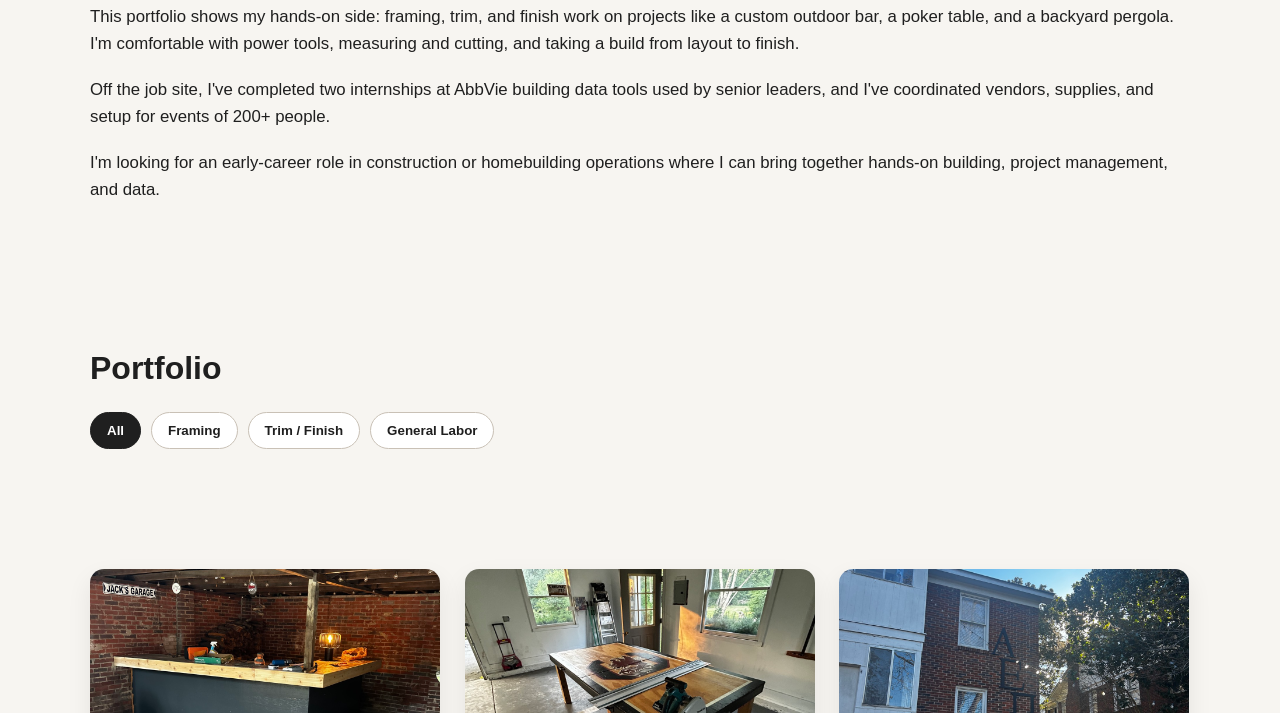
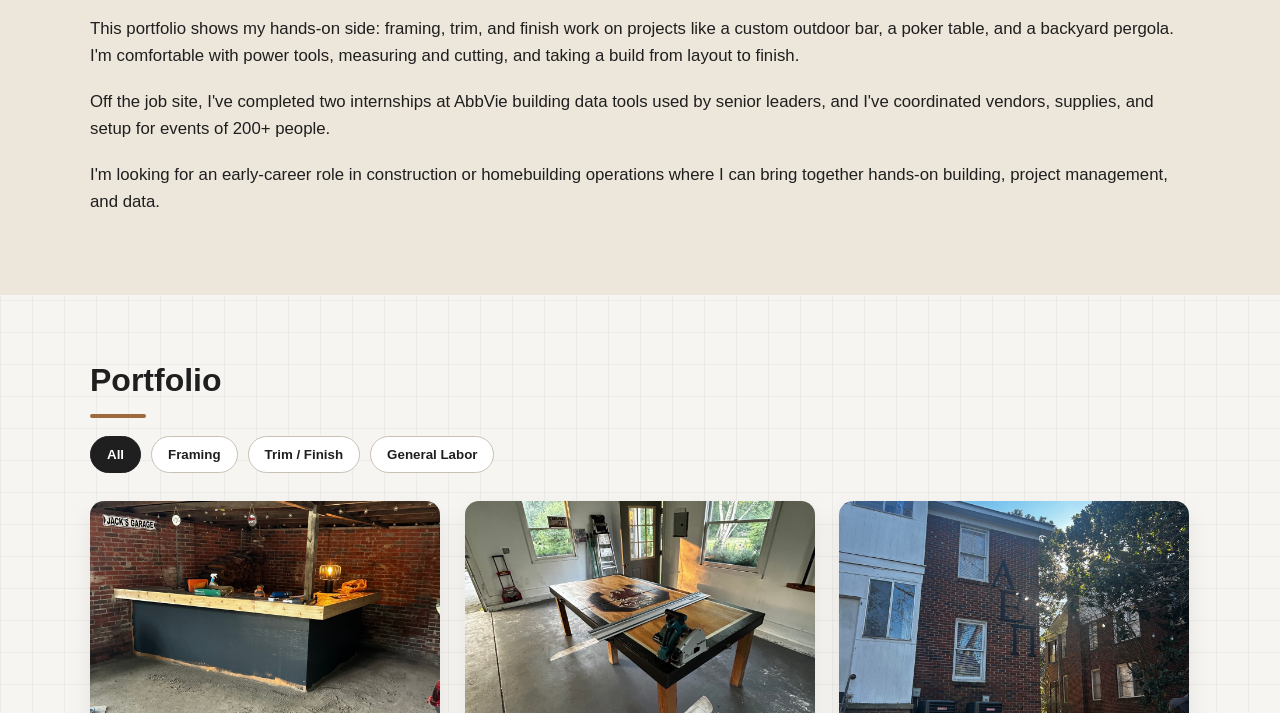
Before and after one commit to jlucaniajr/jlucaniaConstructionPortfolio, a plain HTML site: page index.html in a window 1280 px wide. Shown: the part 756-1469 px from the top of the page. Drawn offline with Linux system fonts and the light colour scheme.

Commit message:
Creating interesting background

```diff
--- a/styles.css
+++ b/styles.css
@@ -15,7 +15,11 @@ html {
 
 body {
   font-family: Arial, Helvetica, sans-serif;
-  background: #f7f5f1;
+  background-color: #f7f5f1;
+  background-image:
+  linear-gradient(rgba(31, 42, 54, 0.05) 1px, transparent 1px),
+  linear-gradient(90deg, rgba(31, 42, 54, 0.05) 1px, transparent 1px);
+  background-size: 32px 32px;
   color: #1f1f1f;
   line-height: 1.6;
 }
@@ -513,3 +517,33 @@ img {
 .img-wrap.loaded .img-loading-text {
   display: none;
 }
+
+/* About section as a solid warm band (covers the grid) */
+.about {
+  background-color: #ede6db;
+}
+
+/* Wood-brown accent bar under section headings */
+.about h2::after,
+.filters h2::after {
+  content: "";
+  display: block;
+  width: 56px;
+  height: 4px;
+  margin-top: 8px;
+  background: #9b6b3d;
+  border-radius: 2px;
+}
+
+/* Footer matches the navy hero */
+.site-footer {
+  background: #1f2a36;
+}
+
+/* Pull the filter buttons closer to the gallery */
+.filters.section {
+  padding-bottom: 0;
+}
+.gallery-section.section {
+  padding-top: 28px;
+}
```
